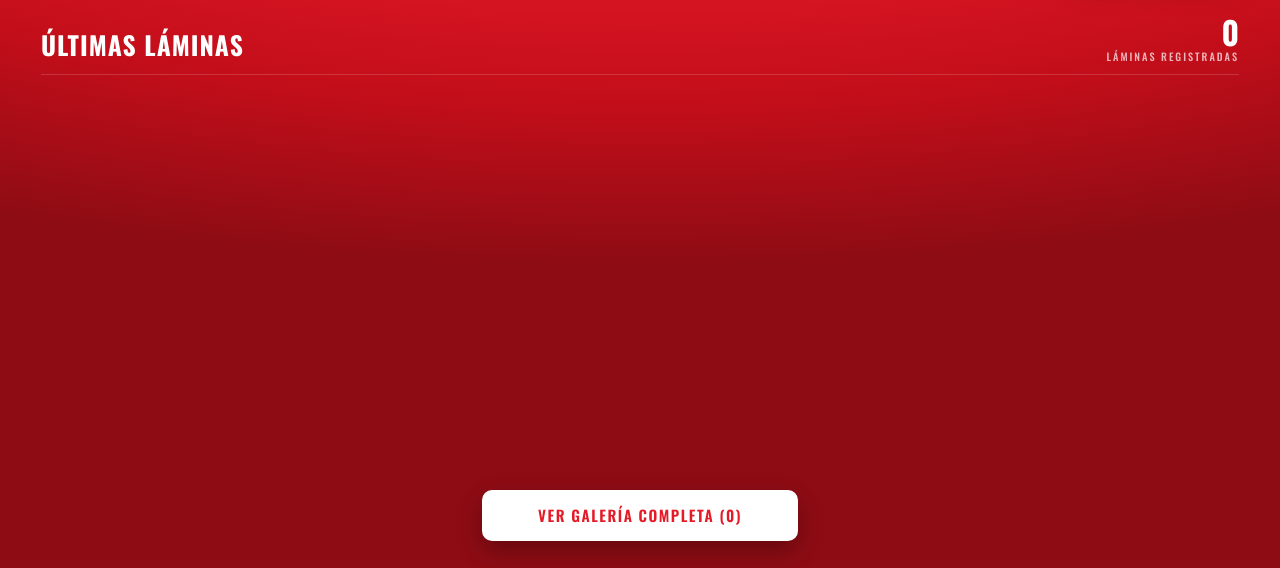
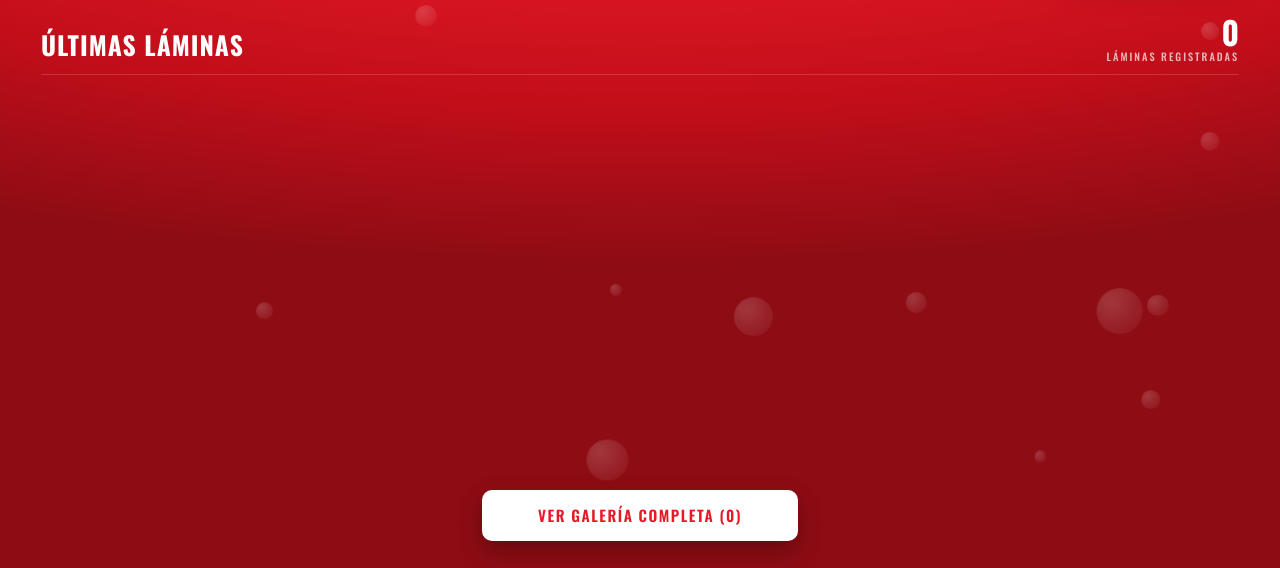
Before and after one commit to Mekania/coca-cola-x-kuva, a plain HTML site: page muro.html in a window 1280 px wide. Shown: the part 232-800 px from the top of the page. Drawn offline with nearby package versions, Linux system fonts and the light colour scheme.

Commit message:
Muro: 4 laminas (2x2) bien distribuidas en vertical + burbujas sutiles y entrada animada (alegria sin perder sobriedad)
Co-Authored-By: Claude Opus 4.8 <noreply@anthropic.com>

```diff
--- a/muro.html
+++ b/muro.html
@@ -25,10 +25,23 @@
     }
 
     .stage {
+      position: relative; z-index: 1;
       height: 100dvh; width: 100%;
       display: flex; flex-direction: column;
       padding: clamp(22px, 3.4vh, 52px) clamp(22px, 3.2vw, 56px);
       gap: clamp(16px, 2.4vh, 34px);
+    }
+
+    /* Burbujas sutiles (la chispa Coca-Cola, sin perder sobriedad) */
+    .bubbles { position: fixed; inset: 0; overflow: hidden; pointer-events: none; z-index: 0; }
+    .bubble { position: absolute; bottom: -12vh; border-radius: 50%;
+      background: radial-gradient(circle at 32% 30%, rgba(255,255,255,.40), rgba(255,255,255,.05));
+      opacity: 0; animation: rise linear infinite; }
+    @keyframes rise {
+      0% { opacity: 0; transform: translateY(0) translateX(0); }
+      12% { opacity: .45; }
+      88% { opacity: .45; }
+      100% { opacity: 0; transform: translateY(-120vh) translateX(var(--dx, 0)); }
     }
 
     /* ===== Header ===== */
@@ -58,22 +71,25 @@
 
     /* ===== Grid (últimas 8) ===== */
     .grid { flex: 1; min-height: 0; display: grid;
-      grid-template-columns: repeat(2, 1fr); grid-template-rows: repeat(4, 1fr);
-      gap: clamp(12px, 1.8vh, 26px); justify-items: center; align-items: center; }
+      grid-template-columns: repeat(2, 1fr); grid-template-rows: repeat(2, 1fr);
+      gap: clamp(16px, 2.6vh, 38px); justify-items: center; align-items: center; }
     .sticker {
       position: relative; aspect-ratio: 5 / 7; width: 100%;
       border-radius: 8px; overflow: hidden; cursor: pointer;
       border: clamp(3px,.5vh,5px) solid #fff; background: rgba(0,0,0,.22);
       box-shadow: 0 10px 24px rgba(0,0,0,.30);
-      transition: transform .18s ease;
+      transition: transform .18s ease, box-shadow .2s ease;
       animation: fade .5s ease both;
     }
     .grid .sticker { height: 100%; width: auto; max-width: 100%; margin: 0 auto; }
-    @keyframes fade { from { opacity: 0; transform: translateY(14px); } }
-    .sticker:hover { transform: translateY(-3px); }
+    @keyframes fade { from { opacity: 0; transform: translateY(16px) scale(.98); } }
+    .sticker:hover { transform: translateY(-4px); box-shadow: 0 16px 34px rgba(0,0,0,.45); }
     .sticker:active { transform: scale(.98); }
     .sticker img { width: 100%; height: 100%; object-fit: cover; display: block; }
-    .sticker.fresh { border-color: #fff; box-shadow: 0 0 0 3px rgba(255,255,255,.55), 0 12px 28px rgba(0,0,0,.4); }
+    .sticker.fresh { border-color: #fff;
+      box-shadow: 0 0 0 3px rgba(255,255,255,.6), 0 14px 30px rgba(0,0,0,.4);
+      animation: popIn .8s cubic-bezier(.2,.8,.3,1.35) both; }
+    @keyframes popIn { 0% { opacity: 0; transform: scale(.72); } 60% { transform: scale(1.05); } 100% { transform: scale(1); } }
     .sticker .new-flag { position: absolute; top: 0; left: 0; background: #fff; color: var(--red);
       font-family: 'Oswald', sans-serif; font-weight: 700; text-transform: uppercase; letter-spacing: 1.5px;
       font-size: clamp(9px,1.2vh,13px); padding: 4px 10px; border-radius: 0 0 8px 0; }
@@ -137,13 +153,15 @@
       @page { margin: 0; }
     }
 
-    /* Pantallas horizontales: 4 x 2 */
+    /* Pantallas horizontales: 4 en una fila */
     @media (min-aspect-ratio: 1/1) {
-      .grid { grid-template-columns: repeat(4, 1fr); grid-template-rows: repeat(2, 1fr); }
+      .grid { grid-template-columns: repeat(4, 1fr); grid-template-rows: 1fr; }
     }
   </style>
 </head>
 <body>
+  <div class="bubbles" id="bubbles"></div>
+
   <div class="stage">
     <header class="top">
       <div class="brand-block">
@@ -206,7 +224,22 @@
     const LANDING_URL = "https://coca-cola-x-kuva.vercel.app";
     const API_URL = "https://script.google.com/macros/s/AKfycbydi_P4E_tQz-SWlr-SS9nKgXiLAMBMc4uXRE7UHrrBvNUfK0uNPVDj1f65_-97RY1HmA/exec";
     const REFRESH_SECONDS = 6;
-    const SHOWN = 8;
+    const SHOWN = 4;
+
+    // Burbujas sutiles (pocas y lentas: ligeras para el tótem)
+    (function () {
+      const c = document.getElementById('bubbles');
+      for (let i = 0; i < 12; i++) {
+        const b = document.createElement('span'); b.className = 'bubble';
+        const s = 10 + Math.random() * 36;
+        b.style.width = b.style.height = s + 'px';
+        b.style.left = Math.random() * 100 + 'vw';
+        b.style.setProperty('--dx', (Math.random() * 60 - 30) + 'px');
+        b.style.animationDuration = (11 + Math.random() * 10) + 's';
+        b.style.animationDelay = (-Math.random() * 18) + 's';
+        c.appendChild(b);
+      }
+    })();
 
     document.getElementById('qr').src =
       "https://api.qrserver.com/v1/create-qr-code/?size=300x300&margin=8&data=" + encodeURIComponent(LANDING_URL);
```
